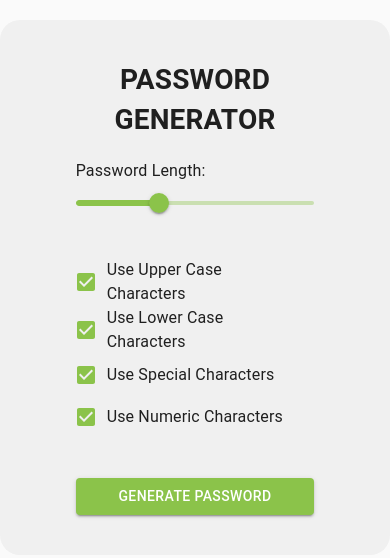
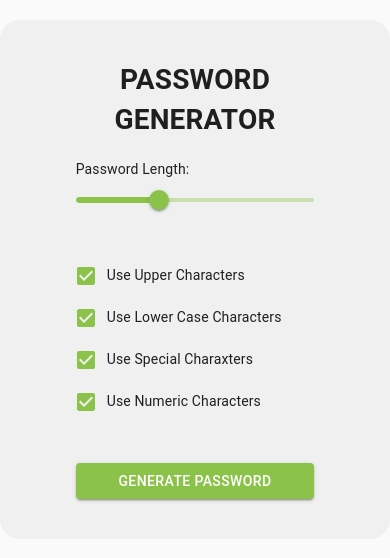
Before and after one commit to vesnathan/ReactPasswordGenerator, a React (Create React App) app: page / in a window 390 px wide. Shown: the top 558 px of the page. Built offline with nearby package versions, Linux system fonts and the light colour scheme.

Commit message:
font size breakpoint fixes

```diff
--- a/package.json
+++ b/package.json
@@ -15,7 +15,7 @@
     "@testing-library/user-event": "^13.5.0",
     "react": "^18.1.0",
     "react-dom": "^18.1.0",
-    "react-scripts": "5.0.1",
+    "react-scripts": "^5.0.1",
     "web-vitals": "^2.1.4"
   },
   "scripts": {
--- a/src/App.js
+++ b/src/App.js
@@ -103,12 +103,12 @@ function App() {
                     generatedPassword === "" &&
 
                     <FormGroup>
-                        <Typography gutterBottom>Password Length:</Typography>
+                        <Typography sx={{fontSize: {md: 20,sm: 15,xs: 14}}} gutterBottom>Password Length:</Typography>
                         <Slider defaultValue={50} aria-label="Default" valueLabelDisplay="auto" onChange={handleSliderChange} min={8} max={128} sx={{mb: 5}} />
-                        <FormControlLabel control={<Checkbox defaultChecked id="useUpperCharacters"   onChange={handleCheckboxChange}/>} label="Use Upper Case Characters" />
-                        <FormControlLabel control={<Checkbox defaultChecked id="useLowerCharacters"   onChange={handleCheckboxChange}/>} label="Use Lower Case Characters" />
-                        <FormControlLabel control={<Checkbox defaultChecked id="useSpecialCharacters" onChange={handleCheckboxChange}/>} label="Use Special Characters" />
-                        <FormControlLabel control={<Checkbox defaultChecked id="useNumericCharacters" onChange={handleCheckboxChange}/>} label="Use Numeric Characters" />
+                        <FormControlLabel control={<Checkbox defaultChecked id="useUpperCharacters"   onChange={handleCheckboxChange}/>} label={<Typography sx={{fontSize: {md: 20,sm: 15,xs: 14}}}>Use Upper Characters</Typography>}/>
+                        <FormControlLabel control={<Checkbox defaultChecked id="useLowerCharacters"   onChange={handleCheckboxChange}/>} label={<Typography sx={{fontSize: {md: 20,sm: 15,xs: 14}}}>Use Lower Case Characters</Typography>}/>
+                        <FormControlLabel control={<Checkbox defaultChecked id="useSpecialCharacters" onChange={handleCheckboxChange}/>} label={<Typography sx={{fontSize: {md: 20,sm: 15,xs: 14}}}>Use Special Charaxters</Typography>}/>
+                        <FormControlLabel control={<Checkbox defaultChecked id="useNumericCharacters" onChange={handleCheckboxChange}/>} label={<Typography sx={{fontSize: {md: 20,sm: 15,xs: 14}}}>Use Numeric Characters</Typography>}/>
                         {
                         !errorStatus &&
                         < Button id="generatePasswordButton" variant="contained" sx={{mt: 5}} color="primary" onClick={() => setGeneratedPassword(generatePassword(useUpperCharacters,useLowerCharacters,useSpecialCharacters,useNumericCharacters,passwordLength))}>GENERATE PASSWORD</Button>
--- a/src/index.css
+++ b/src/index.css
@@ -5,6 +5,7 @@ body {
     sans-serif;
   -webkit-font-smoothing: antialiased;
   -moz-osx-font-smoothing: grayscale;
+
 }
 
 code {
--- a/src/theme.js
+++ b/src/theme.js
@@ -17,7 +17,7 @@ const theme = createTheme({
         MuiButtonBase: {
 
         },
-      }
+    }
 });
 
 
```
Also changed, not shown: 2 other files (tests, documents, lock files or other folders).
